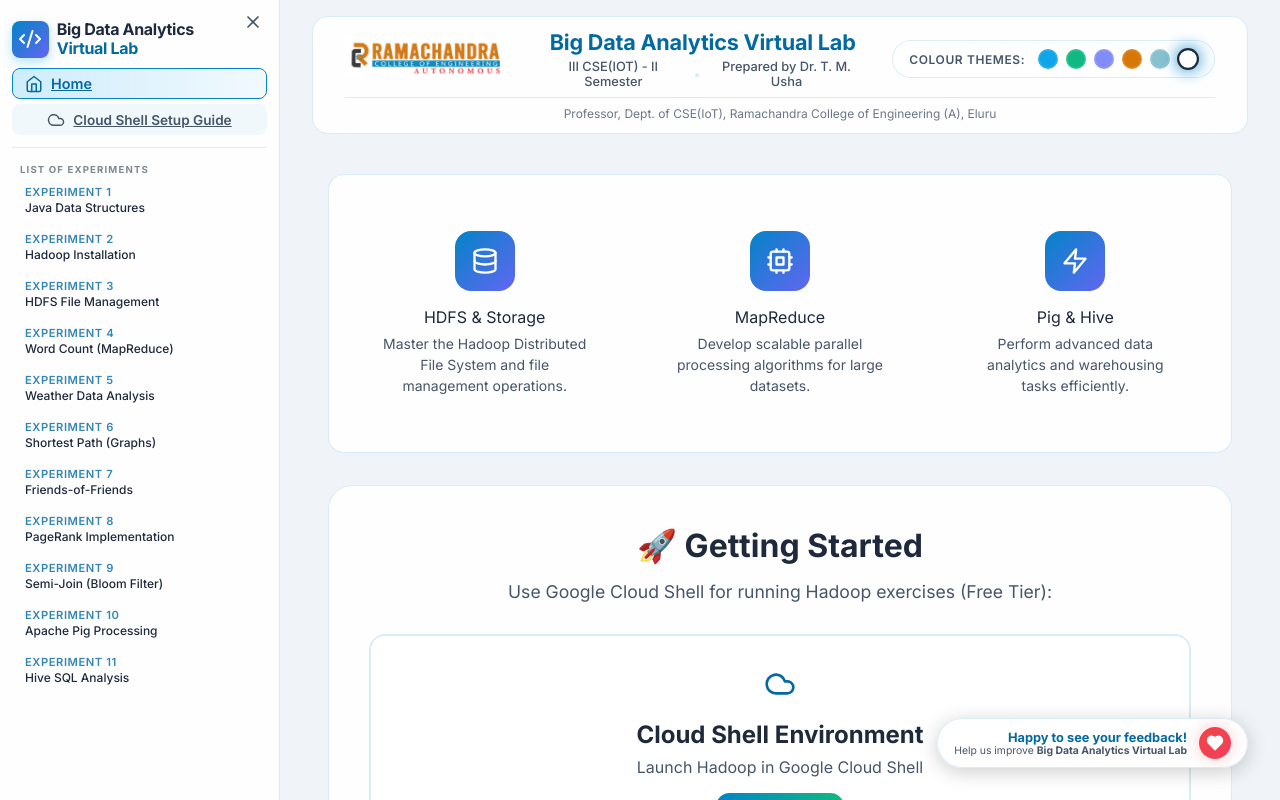
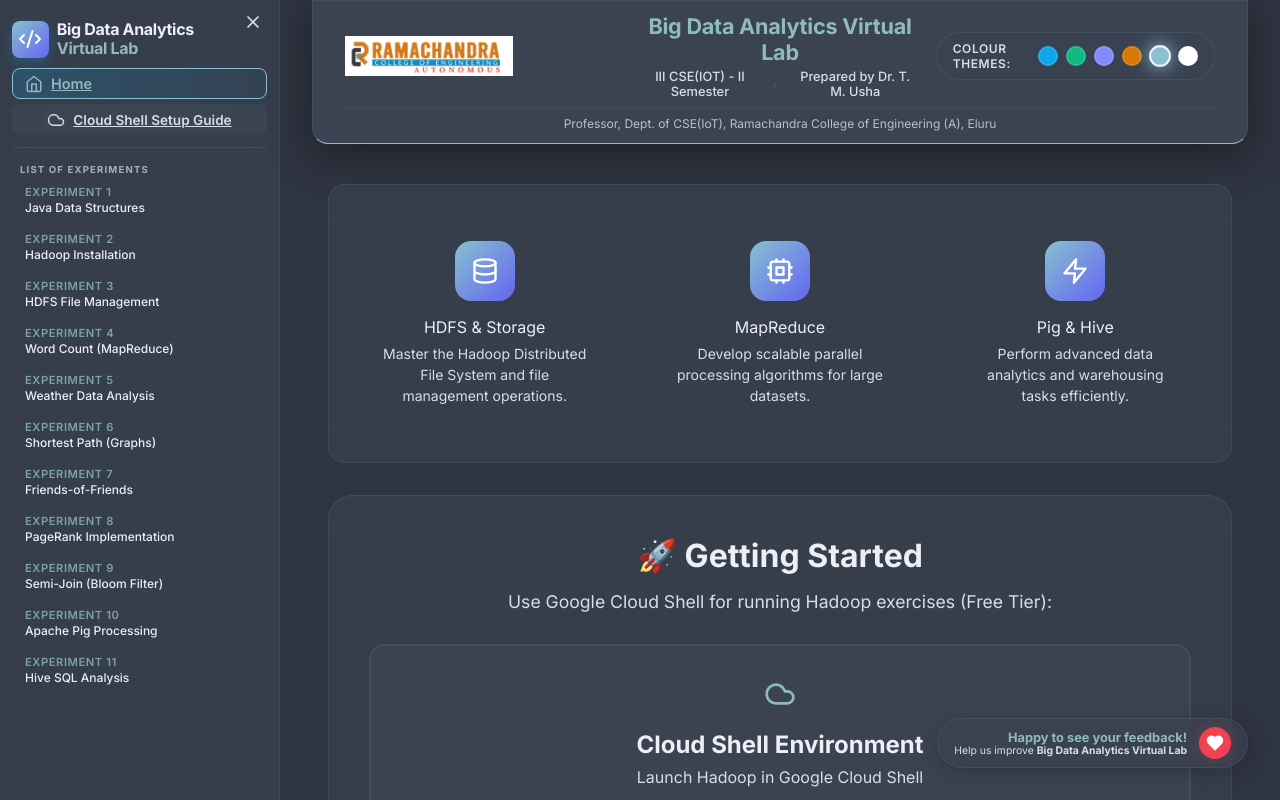
Before and after one commit to DrTMUSHACoder/BigDataAnalyticsVirtualLab, a React (Vite) app: page / in a window 1280 px wide. Shown: the top 800 px of the page. Built offline with nearby package versions, Linux system fonts and the light colour scheme.

Commit message:
feat: implement sticky header for Home/Cloud Shell, set Nord as default theme, and compact feedback widget

```diff
--- a/src/components/FeedbackWidget.css
+++ b/src/components/FeedbackWidget.css
@@ -85,36 +85,35 @@
 
 .feedback-modal {
     width: 100%;
-    max-width: 520px;
-    padding: 1.5rem;
-    border-radius: 1.5rem;
+    max-width: 500px;
+    padding: 1.25rem;
+    border-radius: 1.25rem;
     background: var(--bg-secondary);
     border: 1px solid var(--glass-border);
     box-shadow: 0 25px 50px -12px rgba(0, 0, 0, 0.5);
-    max-height: 90vh;
-    overflow-y: auto;
+    overflow: hidden;
 }
 
 .modal-header {
     display: flex;
     justify-content: space-between;
-    align-items: flex-start;
-    margin-bottom: 1.5rem;
+    align-items: center;
+    margin-bottom: 1rem;
     border-bottom: 1px solid var(--glass-border);
-    padding-bottom: 1rem;
+    padding-bottom: 0.75rem;
 }
 
 .header-info h3 {
     margin: 0;
     color: var(--text-primary);
-    font-size: 1.4rem;
+    font-size: 1.15rem;
     font-weight: 800;
 }
 
 .modal-subtitle {
-    font-size: 0.85rem;
+    font-size: 0.75rem;
     color: var(--text-secondary);
-    margin: 4px 0 0 0;
+    margin: 2px 0 0 0;
 }
 
 .close-btn {
@@ -122,7 +121,7 @@
     border: none;
     color: var(--text-secondary);
     cursor: pointer;
-    padding: 6px;
+    padding: 4px;
     border-radius: 50%;
     display: flex;
     transition: all 0.2s;
@@ -135,14 +134,14 @@
 
 /* Feedback Row Layout */
 .feedback-row {
-    margin-bottom: 1.25rem;
+    margin-bottom: 0.85rem;
 }
 
 .question-header {
     display: flex;
     align-items: center;
-    gap: 10px;
-    margin-bottom: 0.75rem;
+    gap: 8px;
+    margin-bottom: 0.5rem;
 }
 
 .q-icon {
@@ -151,27 +150,27 @@
 }
 
 .step-question {
-    font-size: 0.95rem;
+    font-size: 0.85rem;
     color: var(--text-primary);
     font-weight: 600;
-    line-height: 1.4;
+    line-height: 1.2;
 }
 
 .options-row {
     display: flex;
-    gap: 8px;
+    gap: 6px;
     flex-wrap: wrap;
 }
 
 .opt-pill {
     flex: 1;
-    min-width: 80px;
+    min-width: 70px;
     background: var(--bg-tertiary);
     border: 1px solid var(--glass-border);
-    padding: 8px 10px;
-    border-radius: 10px;
+    padding: 6px 8px;
+    border-radius: 8px;
     cursor: pointer;
-    font-size: 0.8rem;
+    font-size: 0.75rem;
     font-weight: 500;
     text-align: center;
     transition: all 0.2s;
@@ -192,19 +191,19 @@
     background: var(--accent-primary);
     border-color: var(--accent-primary);
     color: white;
-    box-shadow: 0 4px 12px rgba(var(--accent-rgb), 0.3);
+    box-shadow: 0 4px 10px rgba(var(--accent-rgb), 0.3);
 }
 
 .feedback-textarea {
     width: 100%;
-    min-height: 80px;
+    min-height: 60px;
     background: var(--bg-tertiary);
     border: 1px solid var(--glass-border);
-    border-radius: 12px;
-    padding: 12px;
+    border-radius: 10px;
+    padding: 10px;
     color: var(--text-primary);
     font-family: inherit;
-    font-size: 0.9rem;
+    font-size: 0.85rem;
     resize: none;
     transition: all 0.2s;
 }
@@ -221,17 +220,17 @@
     display: flex;
     align-items: center;
     justify-content: center;
-    gap: 12px;
-    padding: 1rem;
+    gap: 10px;
+    padding: 0.75rem;
     background: linear-gradient(90deg, var(--accent-primary), #6366f1);
     color: white;
     border: none;
-    border-radius: 12px;
-    font-size: 1rem;
+    border-radius: 10px;
+    font-size: 0.95rem;
     font-weight: 700;
     cursor: pointer;
     transition: all 0.3s;
-    margin-top: 1rem;
+    margin-top: 0.5rem;
 }
 
 .submit-all-btn:hover:not(:disabled) {
--- a/src/components/PageHeader.css
+++ b/src/components/PageHeader.css
@@ -5,18 +5,36 @@
     border: 1px solid var(--glass-border);
     background: var(--glass-bg);
     backdrop-filter: blur(20px);
+    transition: all 0.3s ease;
+}
+
+.page-header.sticky {
+    position: sticky;
+    top: 0;
+    margin-top: 0;
+    z-index: 1000;
+    background: var(--bg-secondary);
+    box-shadow: 0 10px 40px rgba(0, 0, 0, 0.4);
+    border-top-left-radius: 0;
+    border-top-right-radius: 0;
+    border-bottom: 1px solid var(--accent-primary);
 }
 
 .header-top-row {
-    display: flex;
+    display: grid;
+    grid-template-columns: repeat(3, 1fr);
     align-items: center;
-    justify-content: space-between;
-    gap: 2rem;
+    gap: 1rem;
 }
 
-.header-left-col,
+.header-left-col {
+    display: flex;
+    justify-content: flex-start;
+}
+
 .header-right-col {
-    flex: 0 0 auto;
+    display: flex;
+    justify-content: flex-end;
 }
 
 .header-logo {
@@ -77,6 +95,7 @@
     }
 
     .header-top-row {
+        display: flex;
         flex-direction: column;
         gap: 1rem;
     }
@@ -123,4 +142,30 @@
         font-size: 0.7rem;
         line-height: 1.4;
     }
+
+    /* Compact Sticky Header for Mobile */
+    .page-header.sticky {
+        margin: 0;
+        padding: 0.5rem;
+        border-radius: 0;
+    }
+
+    .page-header.sticky .header-logo {
+        height: 25px;
+    }
+
+    .page-header.sticky .header-title {
+        font-size: 0.95rem;
+        margin-top: 0.25rem;
+    }
+
+    .page-header.sticky .header-bottom-line {
+        display: none;
+        /* Save vertical space on mobile scroll */
+    }
+
+    .page-header.sticky .header-right-col {
+        top: 0.5rem;
+        right: 0.5rem;
+    }
 }
--- a/src/components/PageHeader.jsx
+++ b/src/components/PageHeader.jsx
@@ -1,10 +1,13 @@
-import React from 'react';
+import { useLocation } from 'react-router-dom';
 import './PageHeader.css';
 import ThemeSwitcher from './ThemeSwitcher';
 
 const PageHeader = () => {
+    const location = useLocation();
+    const isStickyPath = location.pathname === '/' || location.pathname === '/cloud-shell';
+
     return (
-        <header className="page-header glass">
+        <header className={`page-header glass ${isStickyPath ? 'sticky' : ''}`}>
             <div className="header-top-row">
                 <div className="header-left-col">
                     <img src="/ramachandra-logo.png" alt="Ramachandra Logo" className="header-logo" />
--- a/src/components/ThemeSwitcher.jsx
+++ b/src/components/ThemeSwitcher.jsx
@@ -11,7 +11,7 @@ const themes = [
 ];
 
 const ThemeSwitcher = () => {
-    const [currentTheme, setCurrentTheme] = useState(localStorage.getItem('preferred-theme') || 'snow');
+    const [currentTheme, setCurrentTheme] = useState(localStorage.getItem('preferred-theme') || 'nord');
 
     useEffect(() => {
         document.documentElement.setAttribute('data-theme', currentTheme);
```
